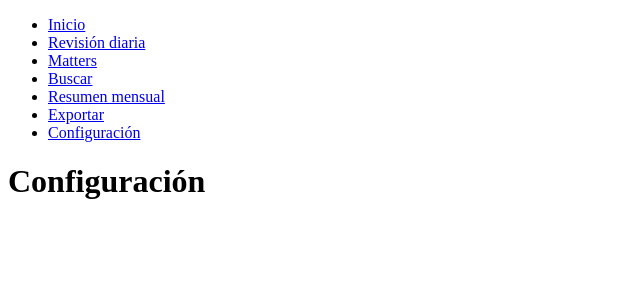
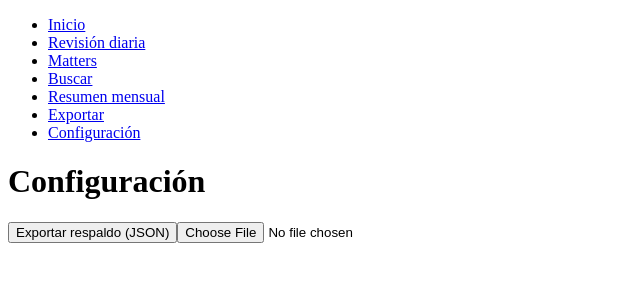
Before and after one commit to OmarBonillav3/dockets-tracker, a React (Vite) app: page /settings in a window 1280 px wide. Shown: the top 300 px of the page, without its empty margins (0-640 px from the left). Built offline with nearby package versions, Linux system fonts and the light colour scheme.

Commit message:
feat: implement settings screen with JSON backup export/import

```diff
--- a/src/screens/Settings.jsx
+++ b/src/screens/Settings.jsx
@@ -1,3 +1,33 @@
+import { exportBackup, importBackup } from '../lib/storage.js';
+
 export function Settings() {
-  return <h1>Configuración</h1>;
+  function handleExportBackup() {
+    const json = exportBackup();
+    const blob = new Blob([json], { type: 'application/json' });
+    const url = URL.createObjectURL(blob);
+    const a = document.createElement('a');
+    a.href = url;
+    a.download = 'dockets-backup.json';
+    a.click();
+    URL.revokeObjectURL(url);
+  }
+
+  function handleImportBackup(e) {
+    const file = e.target.files[0];
+    if (!file) return;
+    const reader = new FileReader();
+    reader.onload = () => {
+      importBackup(reader.result);
+      window.location.reload();
+    };
+    reader.readAsText(file);
+  }
+
+  return (
+    <div>
+      <h1>Configuración</h1>
+      <button onClick={handleExportBackup}>Exportar respaldo (JSON)</button>
+      <input type="file" accept="application/json" onChange={handleImportBackup} aria-label="Importar respaldo" />
+    </div>
+  );
 }
```
Also changed, not shown: 1 other file (tests, documents, lock files or other folders).
